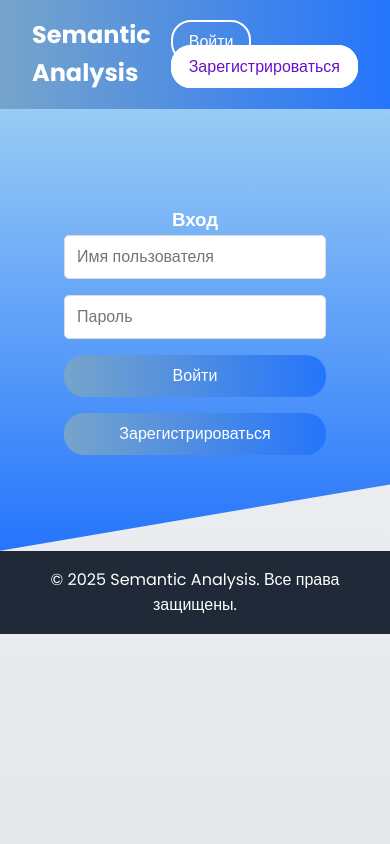
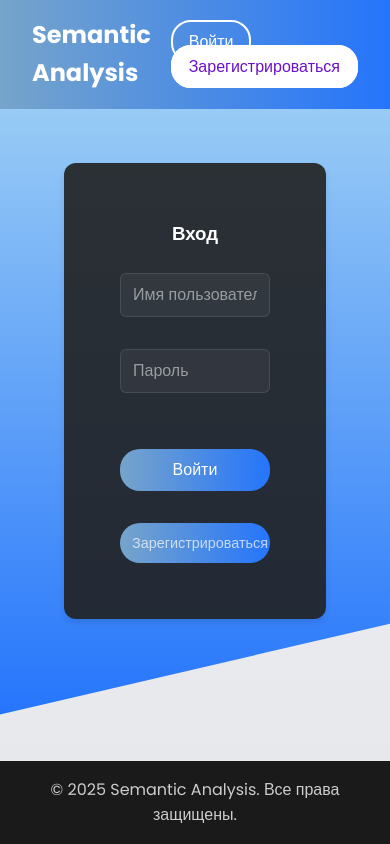
Before and after one commit to NikitfKorneev/Telegram-Analytics, a Python web app: template templates/index.html in a window 390 px wide. Run offline with Jinja, Linux system fonts and the light colour scheme; the template is opened without the code that fills it, so the values that code supplies are empty.

Commit message:
Enhance index.html with a responsive authentication UI, including improved layout and styling for forms and buttons. Update binary session file to reflect recent changes.

```diff
--- a/templates/index.html
+++ b/templates/index.html
@@ -7,6 +7,26 @@
     <link href="https://fonts.googleapis.com/css2?family=Poppins:wght@400;500;600;700&display=swap" rel="stylesheet">
     <link rel="stylesheet" href="/static/css/index.css">
     <style>
+        html, body {
+            height: 100%;
+            margin: 0;
+            display: flex;
+            flex-direction: column;
+            font-family: 'Poppins', sans-serif;
+        }
+
+        main {
+            flex: 1 0 auto;
+        }
+
+        .footer {
+            flex-shrink: 0;
+            text-align: center;
+            padding: 1rem;
+            background-color: #1a1a1a;
+            color: #ccc;
+        }
+
         .auth-buttons {
             display: flex;
             align-items: center;
@@ -23,6 +43,69 @@
         }
         .logo {
             margin-right: auto;
+        }
+        .auth-container {
+            display: flex;
+            justify-content: center;
+            align-items: center;
+            min-height: 50vh;
+            margin-top: -5vh;
+        }
+        .auth-container .card {
+            background: rgba(33, 33, 33, 0.9);
+            border-radius: 12px;
+            padding: 2rem;
+            width: 100%;
+            max-width: 400px;
+            box-shadow: 0 4px 6px rgba(0, 0, 0, 0.1);
+        }
+        .auth-container .form-group {
+            margin-bottom: 1rem;
+        }
+        .auth-container input {
+            width: 100%;
+            padding: 0.75rem;
+            border: 1px solid rgba(255, 255, 255, 0.1);
+            border-radius: 6px;
+            background: rgba(255, 255, 255, 0.05);
+            color: #fff;
+        }
+        .auth-container input::placeholder {
+            color: rgba(255, 255, 255, 0.5);
+        }
+        .auth-container .btn {
+            width: 100%;
+            padding: 0.75rem;
+            margin-top: 1rem;
+        }
+        .auth-container .btn-link {
+            color: rgba(255, 255, 255, 0.7);
+            text-decoration: none;
+            font-size: 0.9rem;
+        }
+        .auth-container .auth-title {
+            color: #fff;
+            text-align: center;
+            margin-bottom: 1.5rem;
+        }
+        .auth-container .alert {
+            margin-top: 1rem;
+            padding: 0.75rem;
+            border-radius: 6px;
+        }
+        #registerForm .form-group {
+            margin-bottom: 0.75rem;
+        }
+        #registerForm .btn-link {
+            margin-top: 0.5rem;
+            display: block;
+            text-align: center;
+        }
+        .auth-container .card-body {
+            padding: 1.5rem;
+        }
+        .auth-container .btn-primary {
+            margin-top: 1.5rem;
         }
     </style>
 </head>
@@ -47,7 +130,6 @@
     <main>
         <section class="hero">
             <div class="container">
-                <!-- Блок аутентификации -->
                 <div class="auth-container" id="authSection">
                     <div class="card">
                         <div class="card-body">
@@ -86,7 +168,6 @@
                     </div>
                 </div>
 
-                <!-- Основной контент (видим только после аутентификации) -->
                 <div id="mainContent" class="hidden">
                     <div class="analytics-container">
                         <div class="card">
@@ -95,8 +176,7 @@
                                 <form id="chatForm" class="analytics-form">
                                     <div class="form-group">
                                         <label for="chat_name">Имя чата или ID:</label>
-                                        <input type="text" id="chat_name" required
-                                               placeholder="Например: @durov или 123456789">
+                                        <input type="text" id="chat_name" required placeholder="Например: @durov или 123456789">
                                     </div>
 
                                     <div class="form-row">
@@ -115,9 +195,7 @@
                                         <input type="number" id="min_word_length" value="5" min="1">
                                     </div>
 
-                                    <button type="submit" class="btn btn-primary">
-                                        Анализировать
-                                    </button>
+                                    <button type="submit" class="btn btn-primary">Анализировать</button>
                                 </form>
 
                                 <div class="progress-container" id="progressContainer">
@@ -131,11 +209,11 @@
                 </div>
             </div>
         </section>
+    </main>
 
-        <footer class="footer">
-            <p>&copy; 2025 Semantic Analysis. Все права защищены.</p>
-        </footer>
-    </main>
+    <footer class="footer">
+        <p>&copy; 2025 Semantic Analysis. Все права защищены.</p>
+    </footer>
 
     <script>
     document.addEventListener('DOMContentLoaded', () => {
```
